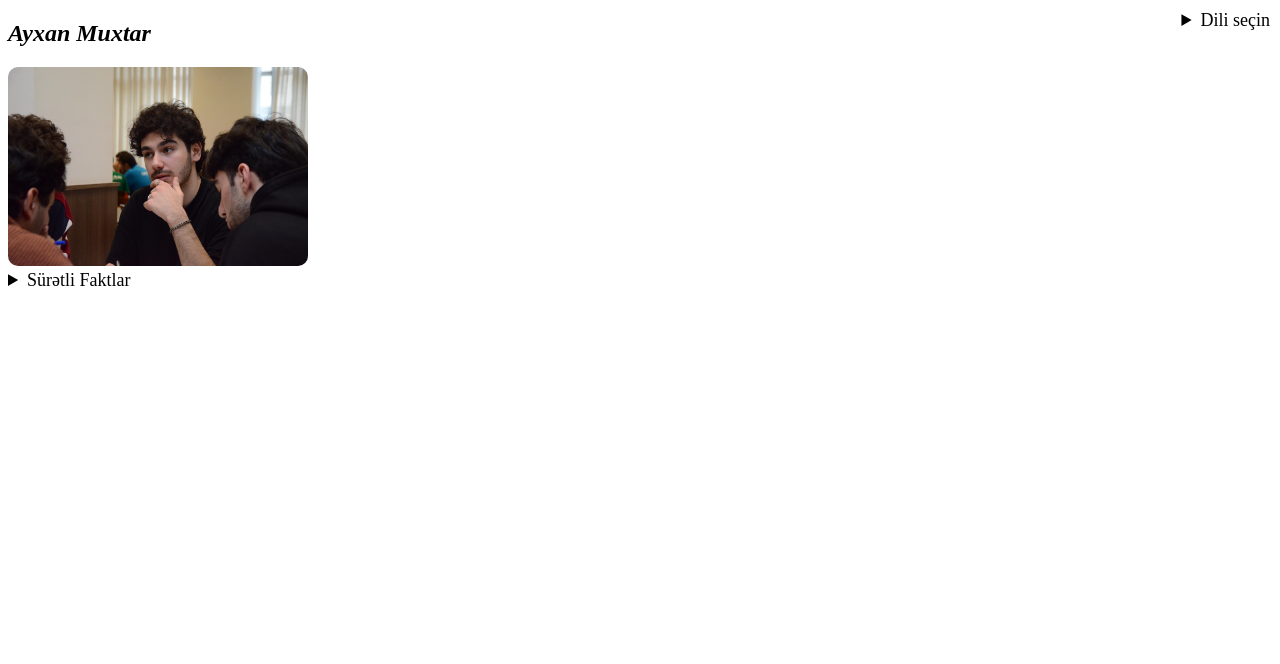
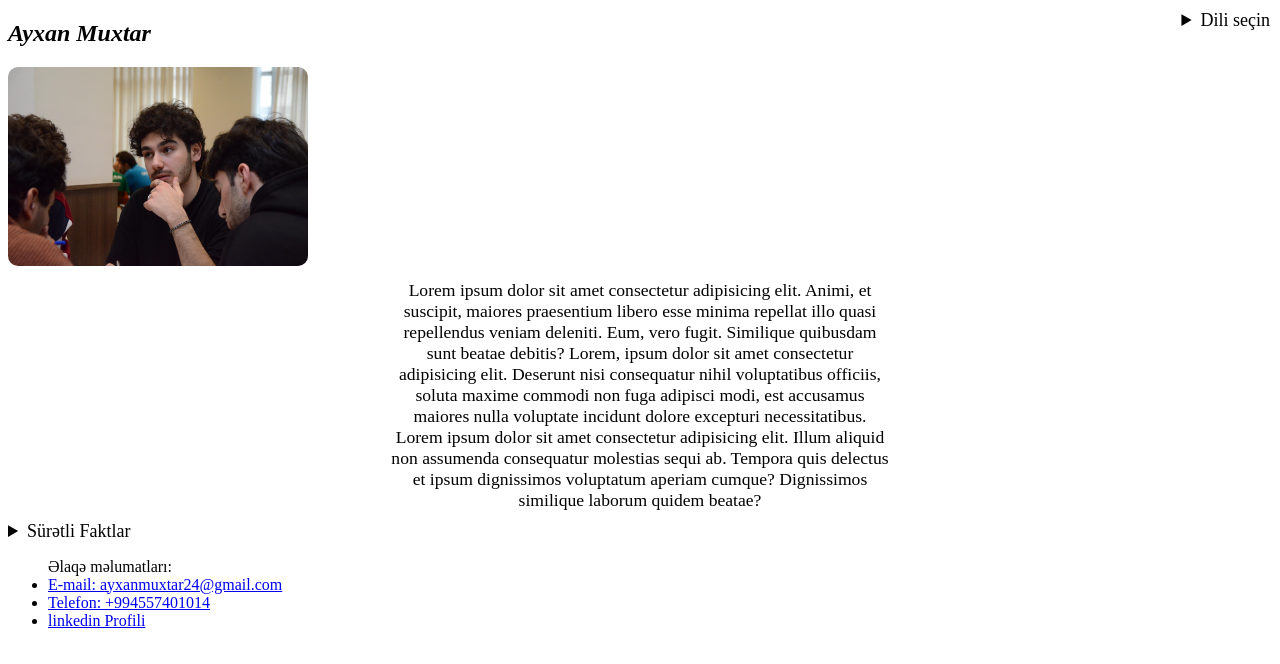
Before and after one commit to AyxanMuxtar/CodersHomework, a plain HTML site: page ders-1(Az).html in a window 1280 px wide. Drawn offline with Linux system fonts and the light colour scheme.

Commit message:
Wiki About Me(Modified)

```diff
--- a/ders-1(Az).html
+++ b/ders-1(Az).html
@@ -7,7 +7,9 @@
 <body>
 <h2><i>Ayxan Muxtar</i></h2>
 <img src="image-1.jpg" alt="Ayxan Muxtar" style="max-width: 300px;border-radius: 10px;">
-
+<p style="text-align:center; margin:10px auto; font-size:1.1em; max-width:500px;">
+Lorem ipsum dolor sit amet consectetur adipisicing elit. Animi, et suscipit, maiores praesentium libero esse minima repellat illo quasi repellendus veniam deleniti. Eum, vero fugit. Similique quibusdam sunt beatae debitis? Lorem, ipsum dolor sit amet consectetur adipisicing elit. Deserunt nisi consequatur nihil voluptatibus officiis, soluta maxime commodi non fuga adipisci modi, est accusamus maiores nulla voluptate incidunt dolore excepturi necessitatibus. Lorem ipsum dolor sit amet consectetur adipisicing elit. Illum aliquid non assumenda consequatur molestias sequi ab. Tempora quis delectus et ipsum dignissimos voluptatum aperiam cumque? Dignissimos similique laborum quidem beatae?
+</p>
 <div style="position: absolute; top: 10px; right: 10px;">
 <details style="font-size: large;" id="language-selector">
     <summary>Dili seçin</summary>
@@ -27,5 +29,10 @@
     <li>İxtisası: Komputer elmləri</li>
   </ul>
 </details>
+<ul>Əlaqə məlumatları:
+  <li><a href="mailto:ayxanmuxtar24@gmail.com">E-mail: ayxanmuxtar24@gmail.com</a></li>
+  <li><a href="tel:+994557401014">Telefon: +994557401014</a></li>
+  <li><a href="https://www.linkedin.com/in/ayxan-muxtar-b49b16313?utm_source=share&utm_campaign=share_via&utm_content=profile&utm_medium=ios_app ">linkedin Profili</a></li>
+</ul>
 </body>
 </html>
```
Also changed, not shown: ders1.html (+2 -2 lines).
